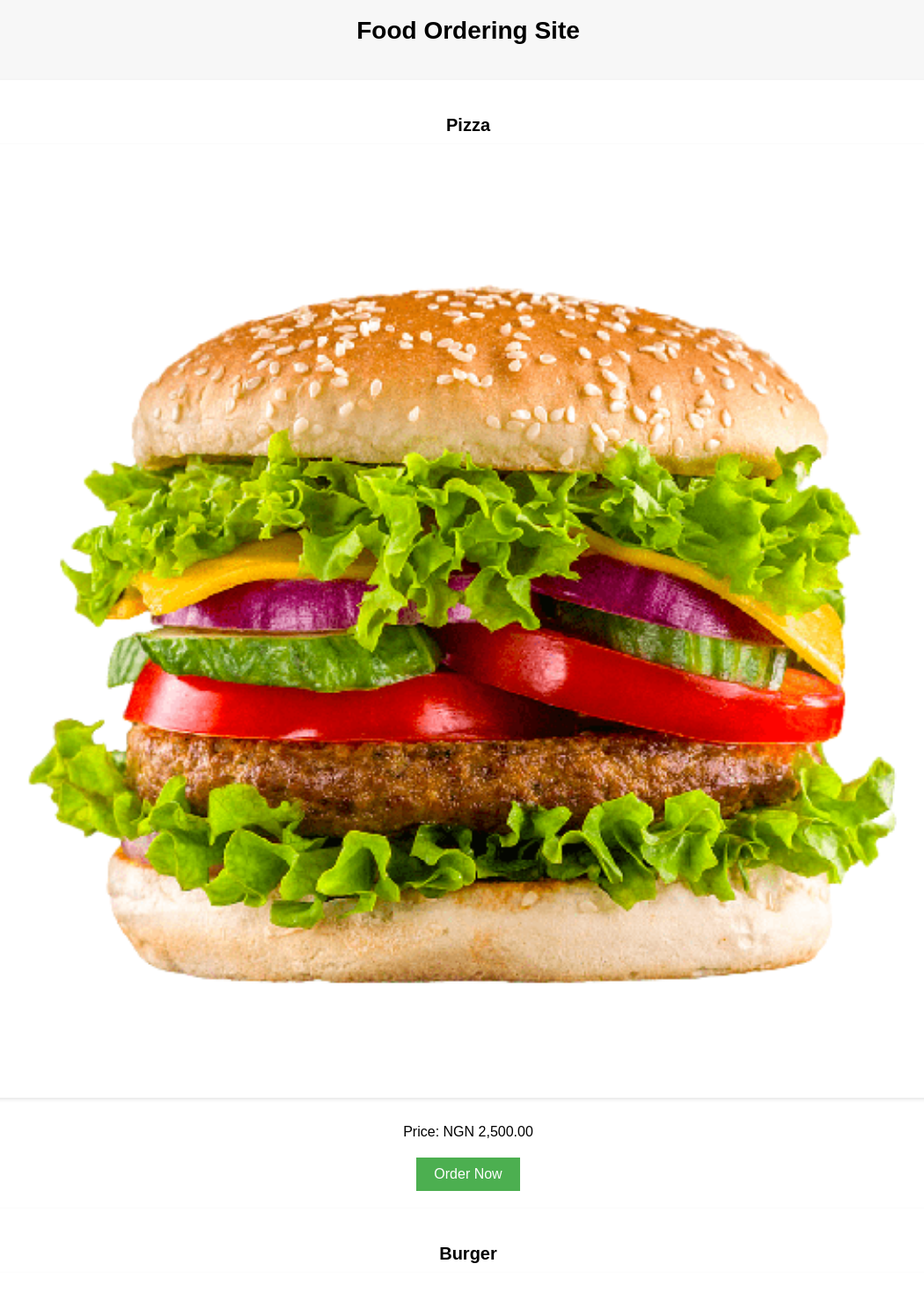
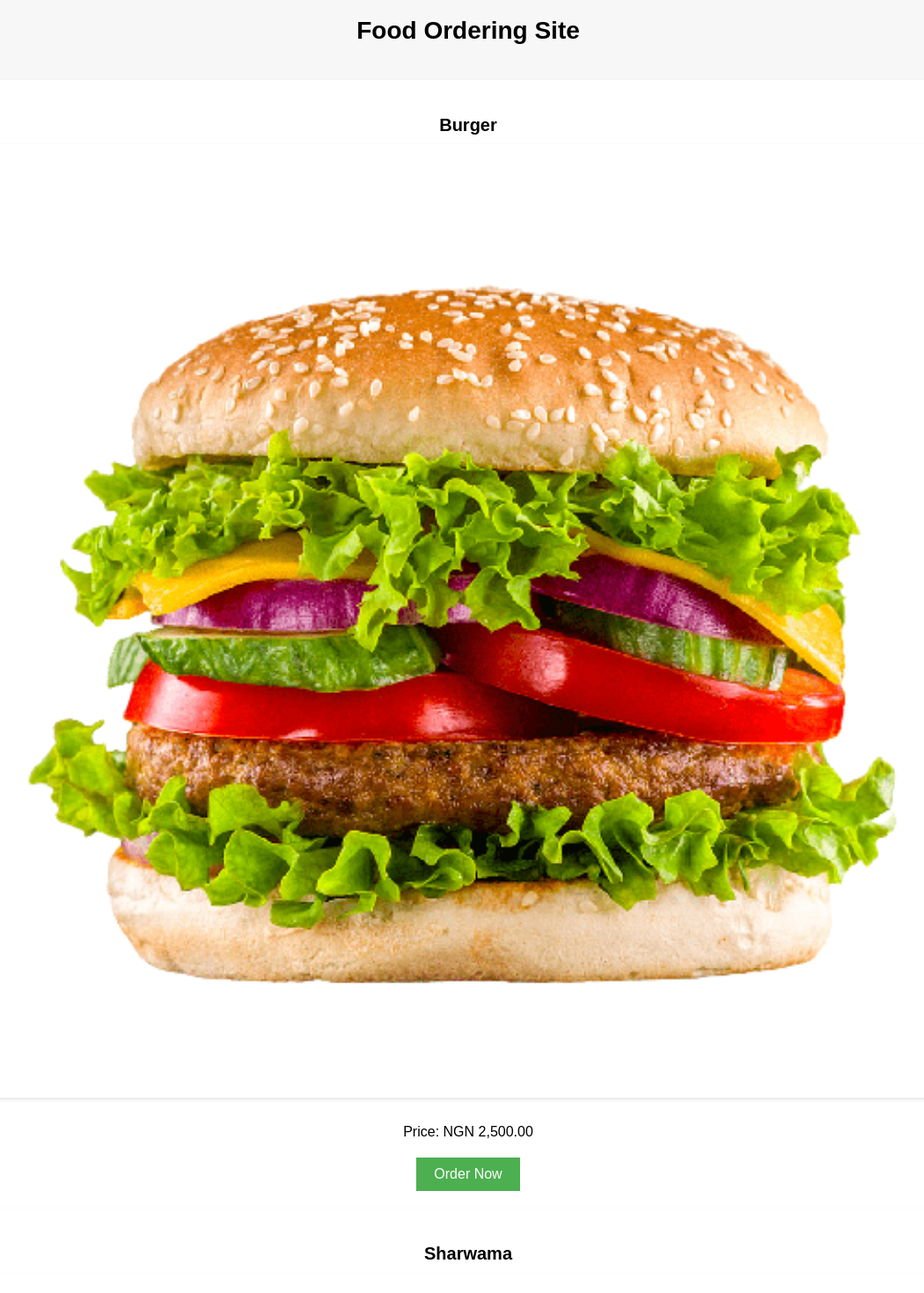
Before and after one commit to flexy777/hot-stop, a React (Vite) app: page / in a window 1280 px wide. Shown: the part 120-1590 px from the top of the page at 88% size, without its empty margins (108-1158 px from the left). Built offline with nearby package versions, Linux system fonts and the light colour scheme.

Commit message:
changed food item name

```diff
--- a/src/App.jsx
+++ b/src/App.jsx
@@ -7,12 +7,12 @@ import logo from "./assets/hotstoplogo.png";
 const App = () => {
   const foodItems = [
     {
-      name: "Pizza",
+      name: "Burger",
       imageSrc: burger,
       price: "NGN 2,500.00",
     },
     {
-      name: "Burger",
+      name: "Sharwama",
       imageSrc: sharwama,
       price: "NGN 2,000.00",
     },
```
